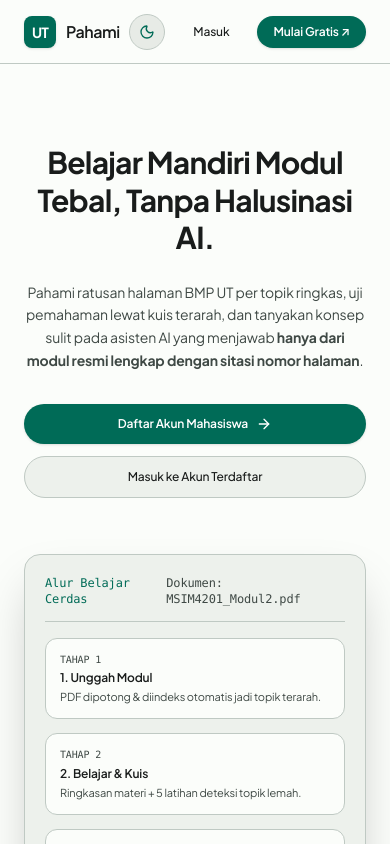
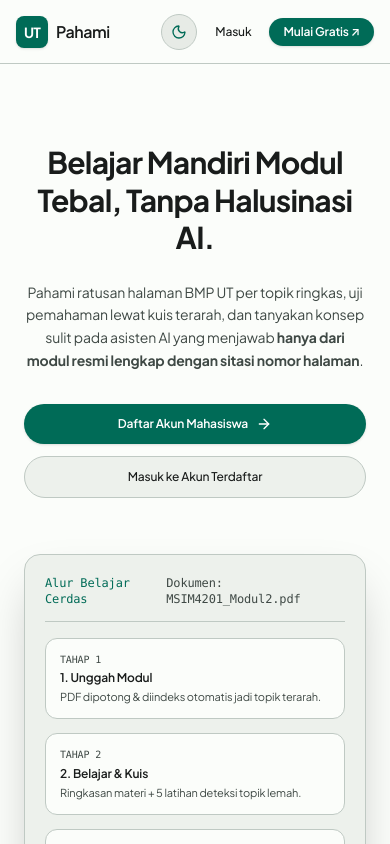
Before and after one commit to ZenLloyd/pahami-ut, a Next.js app: page / in a window 390 px wide. Shown: the top 844 px of the page. Built offline with nearby package versions, Linux system fonts and the light colour scheme.

Commit message:
style(landing): beri ruang nafas lebih lega pada header mobile

```diff
--- a/src/app/page.tsx
+++ b/src/app/page.tsx
@@ -15,8 +15,8 @@ export default function LandingPage() {
   return (
     <div className="min-h-screen bg-surface text-on-surface flex flex-col font-sans selection:bg-primary-container selection:text-on-primary-container">
       {/* 1. NAVIGASI ATAS */}
-      <header className="h-16 border-b border-outline-variant bg-surface/90 backdrop-blur sticky top-0 z-50 px-6 flex items-center justify-between">
-        <div className="flex items-center gap-2.5">
+      <header className="h-16 border-b border-outline-variant bg-surface/90 backdrop-blur sticky top-0 z-50 px-4 sm:px-6 flex items-center justify-between">
+        <div className="flex items-center gap-2 sm:gap-2.5">
           <div className="w-8 h-8 rounded-lg bg-primary text-on-primary font-bold flex items-center justify-center text-sm tracking-tighter shadow-sm">
             UT
           </div>
@@ -28,17 +28,17 @@ export default function LandingPage() {
           </span>
         </div>
 
-        <div className="flex items-center gap-3">
+        <div className="flex items-center gap-2 sm:gap-3">
           <ThemeToggle />
           <Link
             href="/masuk"
-            className="px-4 py-2 text-xs text-on-surface hover:text-primary transition font-medium"
+            className="px-2.5 sm:px-4 py-1.5 sm:py-2 text-xs text-on-surface hover:text-primary transition font-medium"
           >
             Masuk
           </Link>
           <Link
             href="/daftar"
-            className="px-4 py-2 rounded-full bg-primary hover:opacity-90 text-on-primary font-semibold text-xs transition shadow-sm"
+            className="px-3.5 sm:px-4 py-1.5 sm:py-2 rounded-full bg-primary hover:opacity-90 text-on-primary font-semibold text-xs transition shadow-sm"
           >
             Mulai Gratis ↗
           </Link>
```
